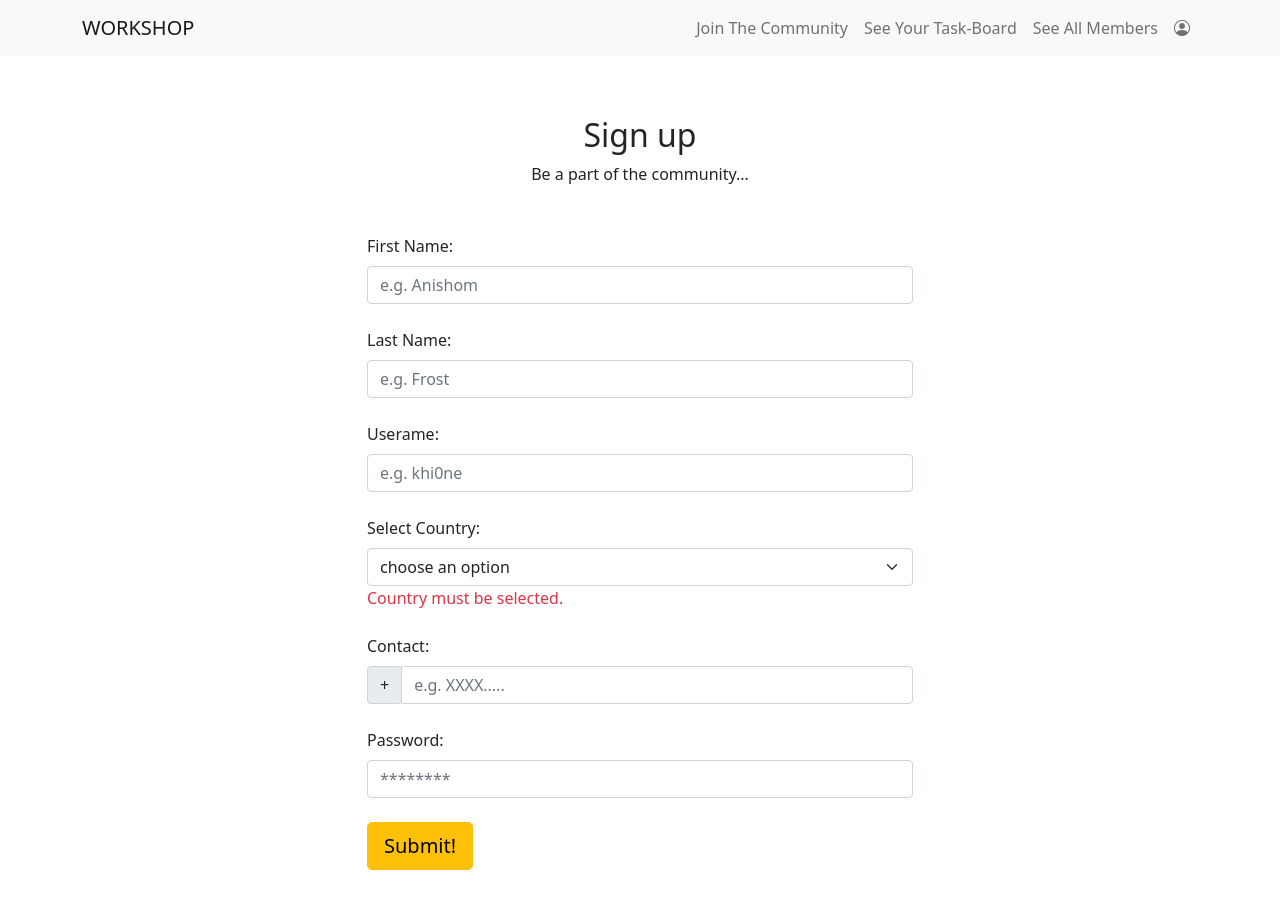
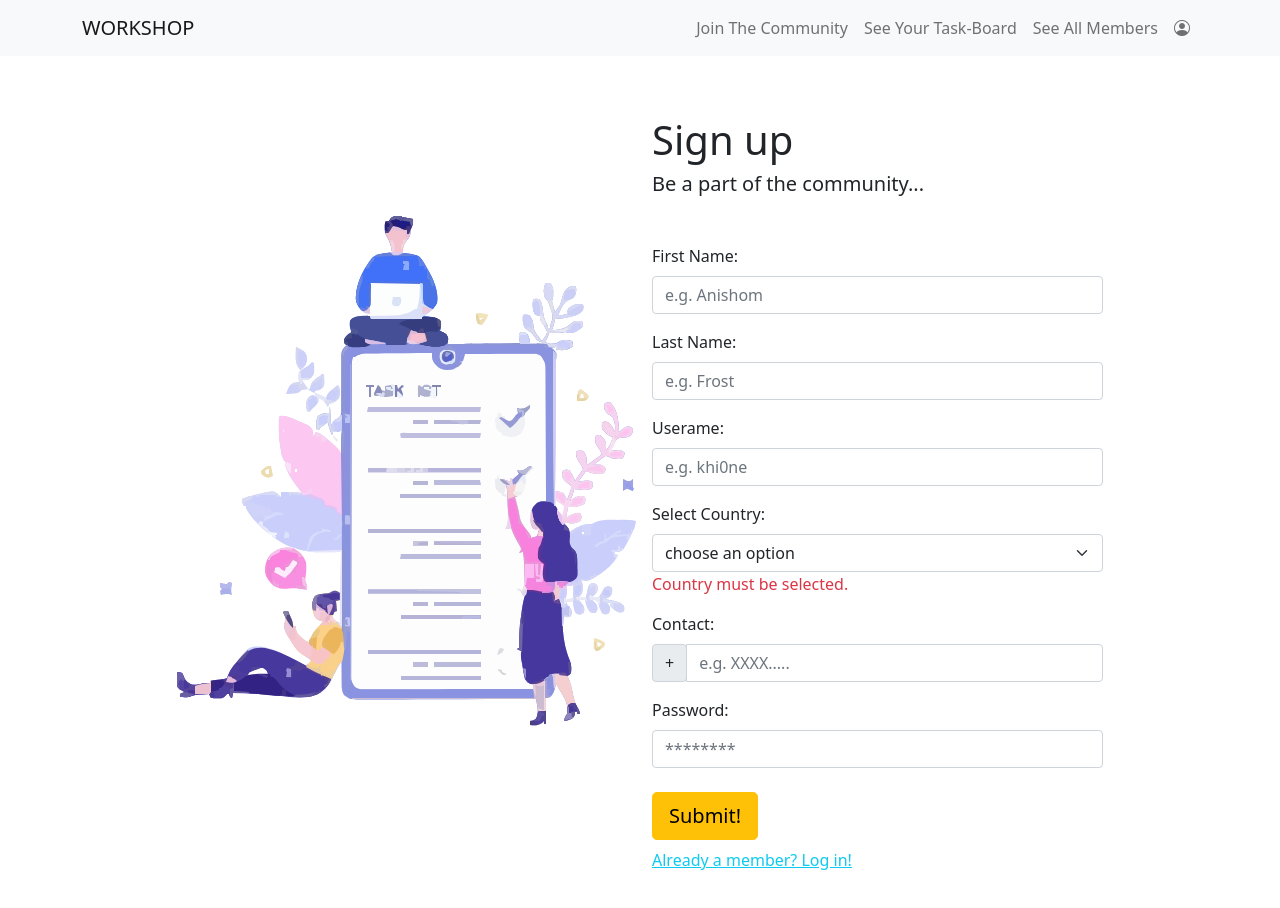
Before and after one commit to mohsina-rifa/Workshop, a Vue app: page /join-the-community in a window 1280 px wide. Shown: the top 908 px of the page. Built offline with nearby package versions, Linux system fonts and the light colour scheme.

Commit message:
Refined sign-up form

```diff
--- a/src/components/LogIn.vue
+++ b/src/components/LogIn.vue
@@ -72,7 +72,7 @@ const submitForm = async () => {
   <section id="login">
     <div class="container-lg">
       <div class="row justify-content-center my-5">
-        <div class="col-lg-3"><img src="../assets/formimage.svg"</div>
+        <div class="col-lg-3"><img src="../assets/login.svg"</div>
         <div class="col-lg-3"></div>
         <div class="col-lg-5">
           <div class="text-start">
--- a/src/components/SignUp.vue
+++ b/src/components/SignUp.vue
@@ -61,7 +61,7 @@ const SAARCCountryCodes = new Map<string, string>([
 
 const checkAllFieldValidate = ref([]);
 
-provide('checkAllFieldValidate', checkAllFieldValidate);
+provide("checkAllFieldValidate", checkAllFieldValidate);
 
 const isAllFieldValid = () => {
   return checkAllFieldValidate.value.every((field: Function) => {
@@ -71,10 +71,7 @@ const isAllFieldValid = () => {
 
 const saveToDatabase = async (employeeData: EmployeeRecord) => {
   try {
-    const response = await Axios.post(
-      `employees`,
-      employeeData
-    );
+    const response = await Axios.post(`employees`, employeeData);
     console.log("Saved successfully:", response.data);
   } catch (error) {
     console.error("Error saving to database:", error);
@@ -82,7 +79,7 @@ const saveToDatabase = async (employeeData: EmployeeRecord) => {
 };
 
 const submitForm = async () => {
-  if(!isAllFieldValid()) {
+  if (!isAllFieldValid()) {
     toast.error("invalid fields!", {
       position: POSITION.TOP_RIGHT,
       timeout: 3000,
@@ -96,9 +93,11 @@ const submitForm = async () => {
     name: `${employee.value.firstname} ${employee.value.lastname}`,
     username: employee.value.username,
     country: employee.value.country,
-    contact: `${SAARCCountryCodes.get(employee.value.country)} ${employee.value.contact}`,
+    contact: `${SAARCCountryCodes.get(employee.value.country)} ${
+      employee.value.contact
+    }`,
     password: employee.value.password,
-    role: USER_ROLE.USER
+    role: USER_ROLE.USER,
   };
 
   try {
@@ -120,14 +119,16 @@ const submitForm = async () => {
 <template>
   <section id="signup">
     <div class="container-lg">
-      <div class="text-center">
-        <h2>Sign up</h2>
-        <p>Be a part of the community...</p>
-      </div>
-
-      <div class="row justify-content-center my-5">
-        <div class="col-lg-6">
-          <form>
+      <div class="row justify-content-center">
+        <div class="col-lg-1"></div>
+        <div class="col-lg-3"><img src="../assets/signup.svg"</div>
+        <div class="col-lg-2"></div>
+        <div class="col-lg-5">
+          <div class="text-start">
+            <h1>Sign up</h1>
+            <h5>Be a part of the community...</h5>
+          </div>
+          <form class="mt-5">
             <Name
               id="firstname"
               v-model="employee.firstname"
@@ -188,11 +189,22 @@ const submitForm = async () => {
             >
               Submit!
             </button>
+
+            <div class="mt-2">
+              <router-link to="/resume-your-progress" class="p text-info"
+                >Already a member? Log in!</router-link
+              >
+            </div>
           </form>
         </div>
+        <div class="col-lg-1"></div>
       </div>
     </div>
   </section>
 </template>
 
-<style scoped></style>
+<style scoped>
+.col-lg-3 img {
+  padding-top: 100px;
+}
+</style>
--- a/src/reusable/Contact.vue
+++ b/src/reusable/Contact.vue
@@ -54,7 +54,7 @@ const countryCode = computed(
 
 <template>
   <label for="contact" class="form-label">Contact:</label>
-  <div class="mb-4">
+  <div class="mb-3">
     <div class="input-group">
       <div class="input-group-prepend">
         <span class="input-group-text">{{
--- a/src/reusable/Name.vue
+++ b/src/reusable/Name.vue
@@ -46,7 +46,7 @@ const emitHandler = (event: Event) => {
 </script>
 
 <template>
-  <div class="mb-4">
+  <div class="mb-3">
     <label :for="id" class="form-label"> {{ label }} </label>
     <div class="input-group">
       <input
--- a/src/reusable/SelectCountry.vue
+++ b/src/reusable/SelectCountry.vue
@@ -38,7 +38,7 @@ const emitHandler = (event: Event) => {
 </script>
 
 <template>
-  <div class="mb-4">
+  <div class="mb-3">
     <label :for="id" class="form-label">{{ label }}</label>
     <div class="input-group">
       <select
--- a/src/reusable/Username.vue
+++ b/src/reusable/Username.vue
@@ -46,7 +46,7 @@ const emitHandler = (event: Event) => {
 </script>
 
 <template>
-  <div class="mb-4">
+  <div class="mb-3">
     <label :for="id" class="form-label"> {{ label }} </label>
     <div class="input-group">
       <input
```
Also changed, not shown: src/assets/login.svg (renamed from src/assets/formimage.svg), src/assets/signup.svg (added).
